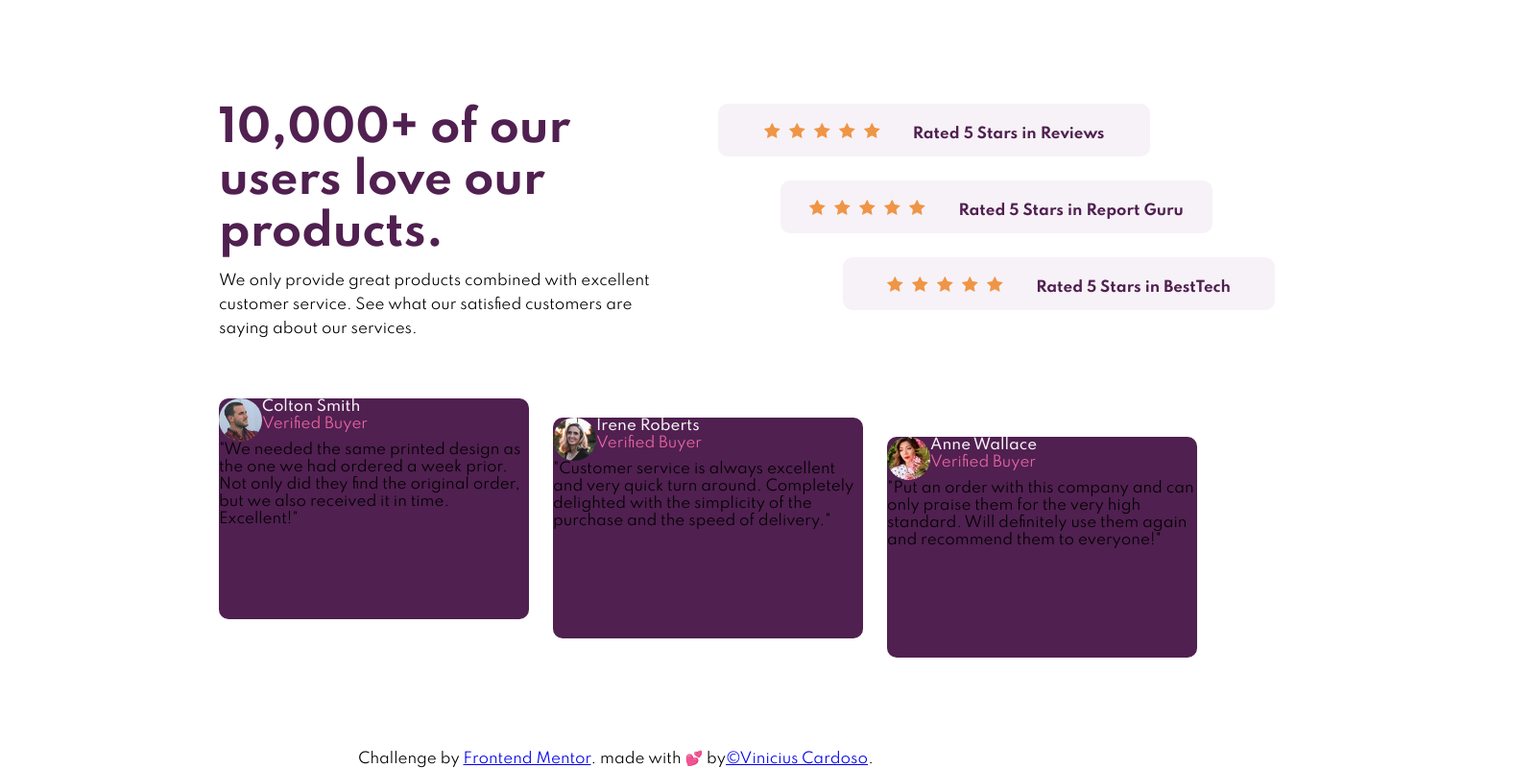
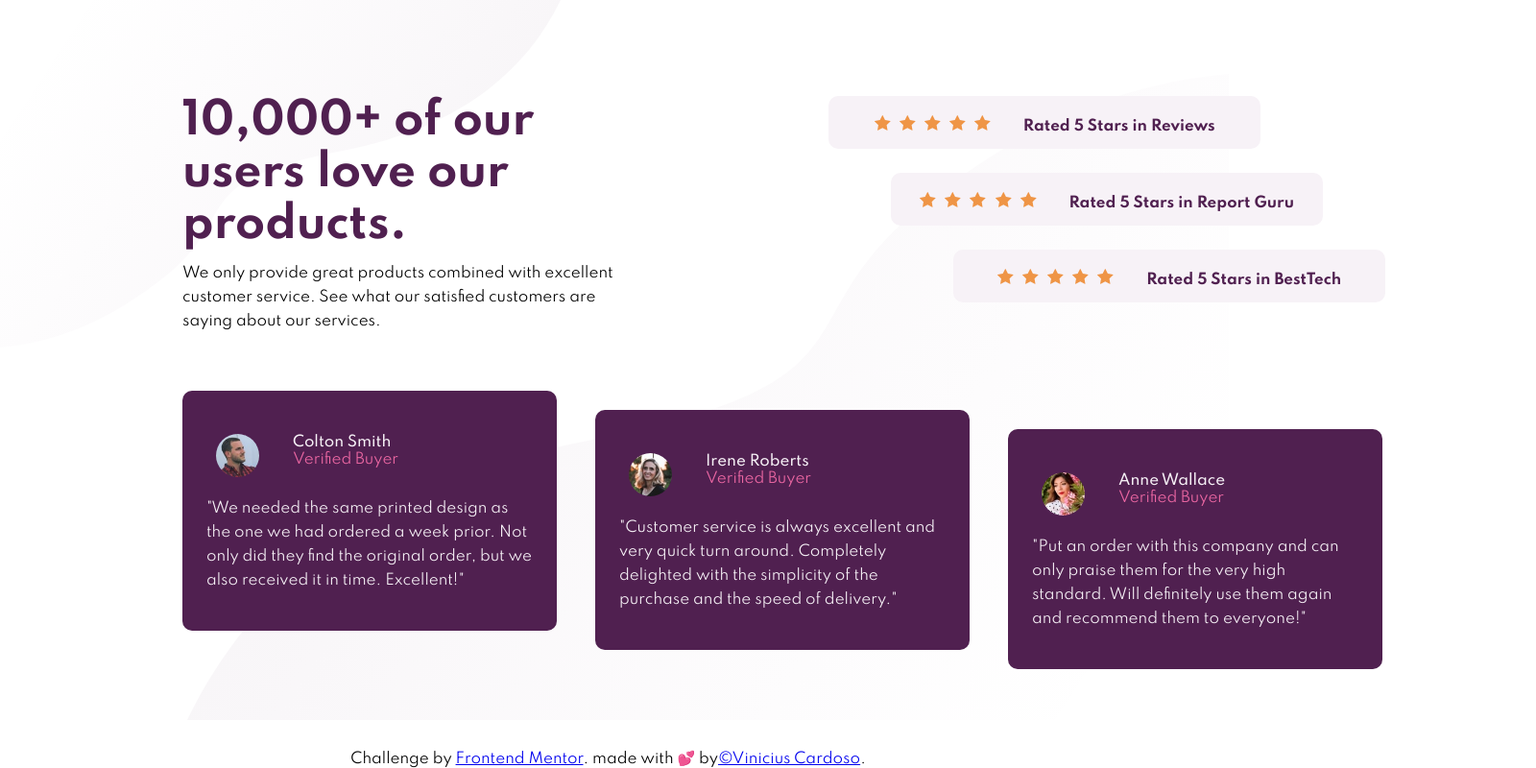
Before and after one commit to vinicdev/frontEnd-mentor-challenge, a plain HTML site: page desafios/desafio1/index.html in a window 1280 px wide. Shown: the whole page at 96% size, 1600 px wide, since content can reach past the window. Drawn offline with Linux system fonts and the light colour scheme.

Commit message:
✨ Novas coisinhas

```diff
--- a/desafios/desafio1/assets/styles/style.css
+++ b/desafios/desafio1/assets/styles/style.css
@@ -1,24 +1,32 @@
 * {
     font-size: 15px;
     font-family: 'Spartan', sans-serif;
+    margin: 0;
+    padding: 0;
 }
 
 html {
+    background-image: url('/desafio1/assets/images/bg-pattern-top-desktop.svg'), url('/desafio1/assets/images/bg-pattern-bottom-desktop.svg');
+    background-repeat: no-repeat;
+    background-position: top left, bottom right;
+    height: 750px;
     background-color: hsl(0, 0%, 100%);
-    max-width: 1440px;
+    /* max-width: 1440px; */
 }
 
 .section-top {
     display: flex;
+    width: 1600px;
 }
 
 /* Block left */
 .block-left {
-    width: 450px;
-    margin: 100px 20px 60px 220px;
+    width: 700px;
+    margin: 100px 20px 60px 190px;
 }
 
 #title {
+    width: 450px;
     font-weight: 700;
     font-size: 45px;
 
@@ -28,6 +36,7 @@ html {
 }
 
 #caption {
+    width: 450px;
     font-weight: 400;
 
     line-height: 25px;
@@ -36,8 +45,8 @@ html {
 
 /* Block Right */
 .block-right {
-    width: 400px;
-    margin: 100px 0 60px 50px;
+    width: 900px;
+    margin: 100px 0 60px 80px;
 
     color: hsl(300, 43%, 22%);
 
@@ -81,24 +90,25 @@ html {
 
 .section-bottom {
     display: flex;
+    width: 1600px;
 }
 
 .frame-1, .frame-2, .frame-3 {
     background-color: hsl(300, 43%, 22%);
 
-    width: 350px;
-    height: 230px;
+    width: 390px;
+    height: 250px;
     border-radius: 10px;
-
-    margin-right: 25px;
 }
 
 .frame-1 {
-    margin-left: 220px;
+    margin: 0 40px 0 190px;
+    /* margin-right: 35px; */
 }
 
 .frame-2 {
     margin-top: 20px;
+    margin-right: 40px;
 }
 
 .frame-3 {
@@ -106,12 +116,13 @@ html {
 }
 
 .frame-1 img, .frame-2 img, .frame-3 img {
-    border-radius: 50%;
+    border-radius: 40px;
     width: 45px;
 }
 
 .display-bottom {
     display: flex;
+    padding: 45px 0 20px 35px;
 }
 
 .texts {
@@ -122,10 +133,19 @@ html {
 #name {
     color: hsl(300, 24%, 96%);
     font-weight: 500;
+    padding-left: 35px;
 }
+
 #description {
     color: hsl(333, 80%, 67%);
-    /* font-weight: 400; */
+    padding-left: 35px;
+    font-weight: 400;
+}
+
+.paragraph {
+    color: hsl(300, 24%, 96%);
+    padding: 0px 25px 20px 25px;
+    line-height: 25px;
 }
 
 /* footer */
--- a/desafios/desafio1/index.html
+++ b/desafios/desafio1/index.html
@@ -76,9 +76,12 @@
             </div>
           </div>
         </div>
-        "We needed the same printed design as the one we had ordered a week prior.
-        Not only did they find the original order, but we also received it in time.
-        Excellent!"
+
+        <div class="paragraph">
+          "We needed the same printed design as the one we had ordered a week prior.
+          Not only did they find the original order, but we also received it in time.
+          Excellent!"
+        </div>
       </div>
 
       <div class="frame-2">
@@ -112,8 +115,11 @@
             </div>
           </div>
         </div>
-        "Put an order with this company and can only praise them for the very high
-        standard. Will definitely use them again and recommend them to everyone!"
+
+        <div class="paragraph">
+          "Put an order with this company and can only praise them for the very high
+          standard. Will definitely use them again and recommend them to everyone!"
+        </div>
       </div>
     </section>
 
```
